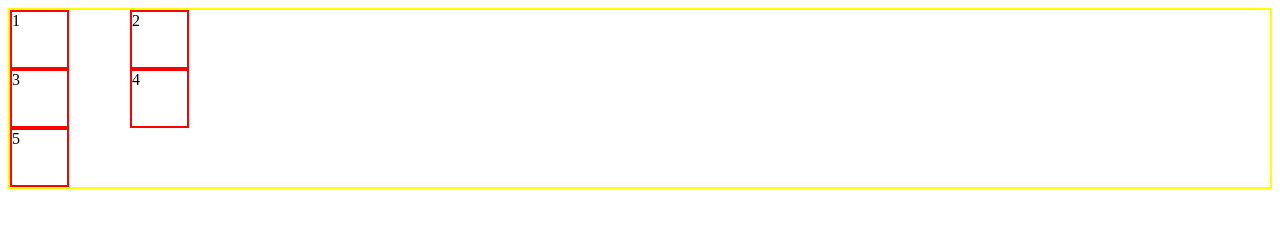
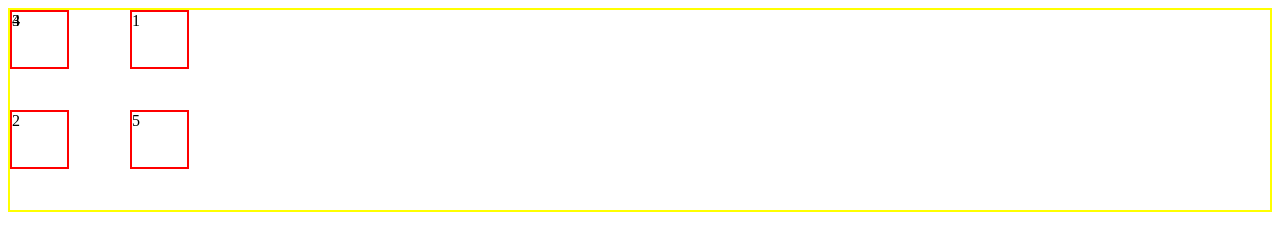
Before and after one commit to karan0701/Web-Dev, a plain HTML site: page CSS/lec39.html in a window 1280 px wide. Drawn offline with Linux system fonts and the light colour scheme.

Commit message:
Update lec39.html

```diff
--- a/CSS/lec39.html
+++ b/CSS/lec39.html
@@ -9,12 +9,20 @@
             border: 2px solid yellow;
             display: grid;
             grid-template-columns: 120px 100px;
+            grid-template-rows: 100px 100px;
         }
         .items{
             border: 2px solid red;
             height: 55px;
             width: 55px;
-
+        }
+        .item4{
+            grid-column: 1/2 ;
+            grid-row: 1/2 ;
+        }
+        .item1{
+            grid-column: 1/2 ;
+            grid-row: 1/2 ;
         }
     </style>
 </head>
@@ -22,8 +30,8 @@
     <div class="container">
         <div class="items">1</div>
         <div class="items">2</div>
-        <div class="items">3</div>
-        <div class="items">4</div>
+        <div class="items item1">3</div>
+        <div class="items item4">4</div>
         <div class="items">5</div>
     </div>
 </body>
```
